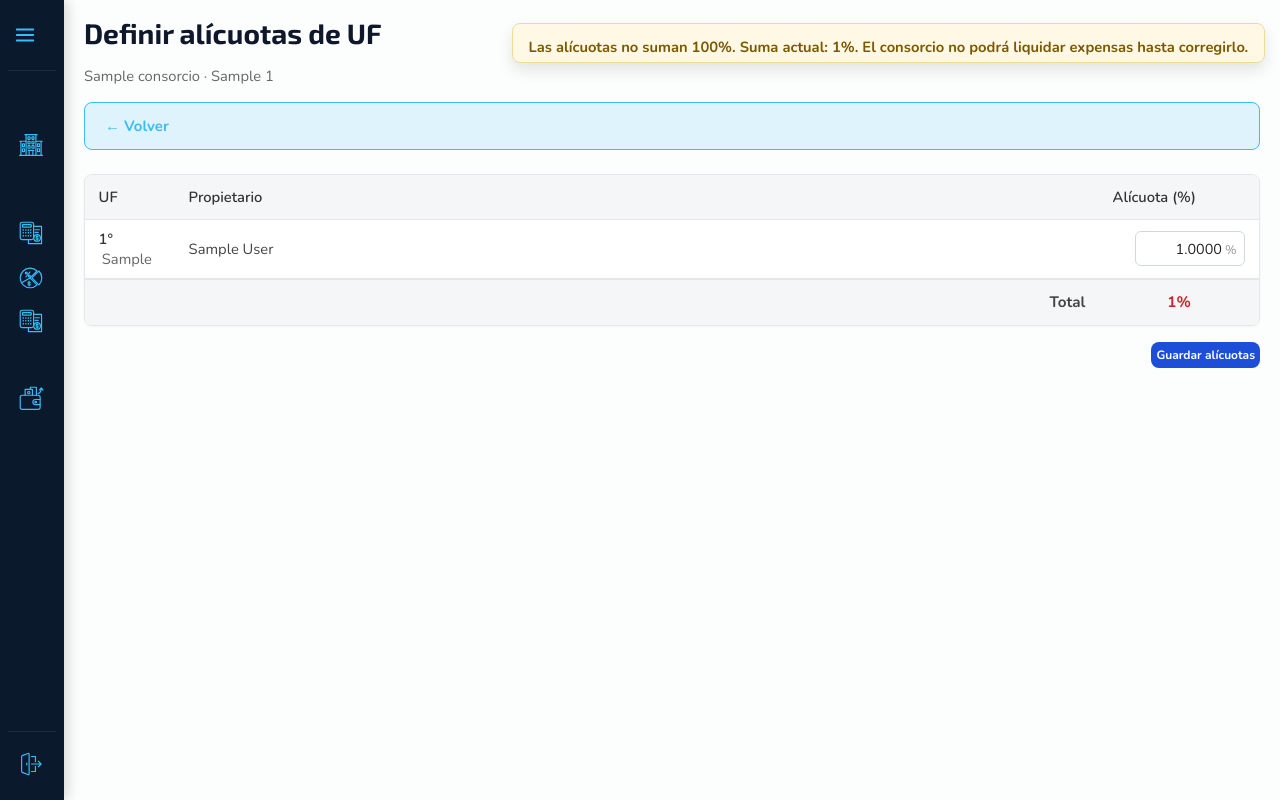
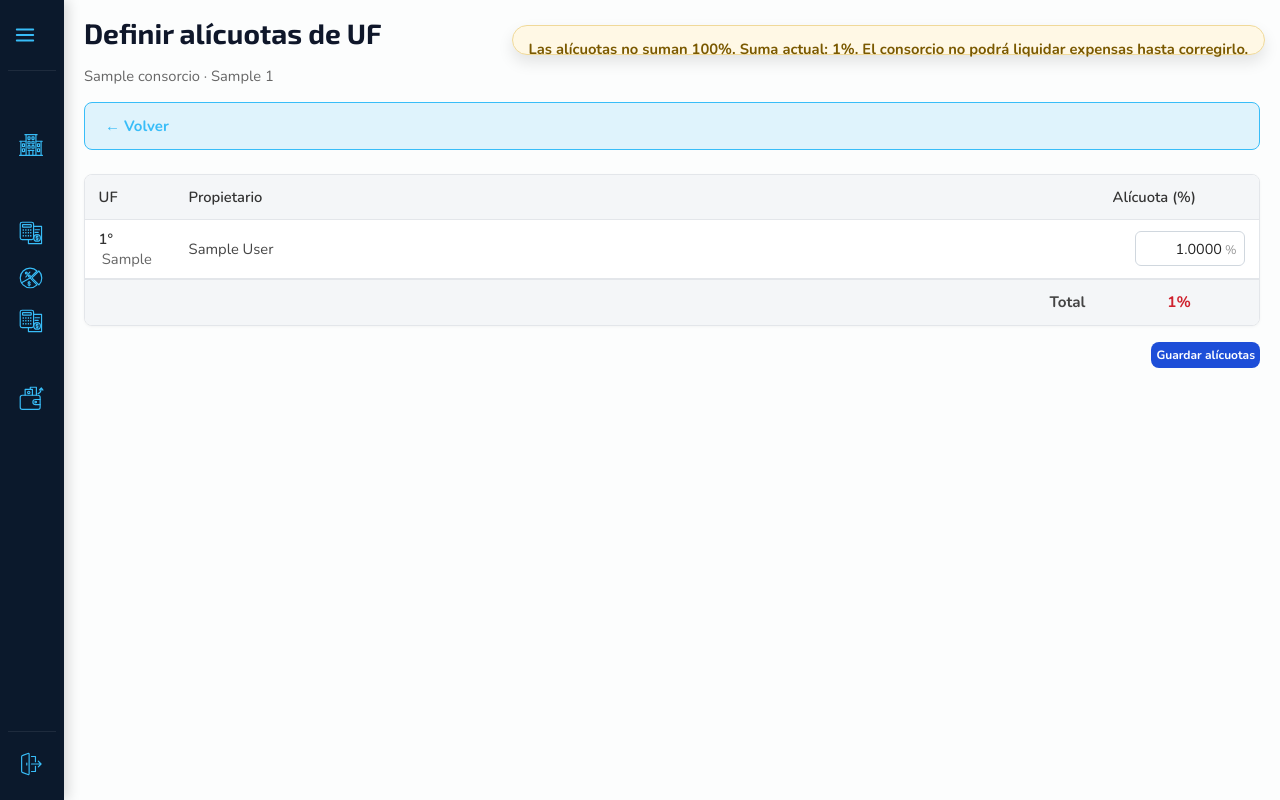
Before and after one commit to LucasCouttulenc/MiConsorcio, a Django app: page /consorcios/1/alicuotas/ in a window 1280 px wide. Run offline with Django 5.2, Linux system fonts and the light colour scheme; a user stored in the database is signed in; tables that the repository leaves empty hold one stand-in row (values such as "Sample post").

Commit message:
arreglo mensajes de alerta

```diff
--- a/config/static/css/_alicuotas.css
+++ b/config/static/css/_alicuotas.css
@@ -18,7 +18,7 @@
 
 .alerta {
     padding: 0.8rem 1rem;
-    border-radius: 8px;
+    /* border-radius: 8px; se mezcla con el alerta de componentes, cambiar nombre? */
     margin-bottom: 1rem;
     font-size: 0.92rem;
     border: 1px solid transparent;
--- a/config/static/css/_componentes.css
+++ b/config/static/css/_componentes.css
@@ -55,14 +55,13 @@
 
 .alerta {
     font-family: var(--fuenteSecundaria);
-    font-size: var(--textoMedio);
     font-weight: bold;
     position: fixed;
     width: fit-content;
     min-width: 40vw;
-    height: 5vh;
+    height: 30px;
     text-align: center;
-    top: calc(1vh + 1em);
+    top: 25px;
     right: 1em;
     padding: .5em;
     border-radius: var(--radioEstandar);
@@ -100,11 +99,11 @@
     font-weight: bolder;
     transition: all 0.3s;
     cursor: pointer;
-    width: 1.5em;
-    height: 1.5em;
+    width: 1.2em;
+    height: 1.2em;
     border-radius: 100%;
     position: fixed;
-    top: calc(2vh + 1.5em);
+    top: calc(25px + 4px);
     right: 2em;
 }
 
--- a/config/static/css/_constantes.css
+++ b/config/static/css/_constantes.css
@@ -33,8 +33,8 @@
     /* Colores para Estados y Botones */
     --colorExito: #0f6514;
     --fondoColorExitoBackground: #b7d2ba;
-    --colorError: #ef4444;
-    --colorErrorHover: #dc2626;
+    --colorError: #660c0c;
+    --colorErrorHover: #660c0c;
     --colorErrorTexto: #660c0c;
     --fondoColorError: #DCCACB;
     --fondoColorErrorSuave: #fef2f2;
```
